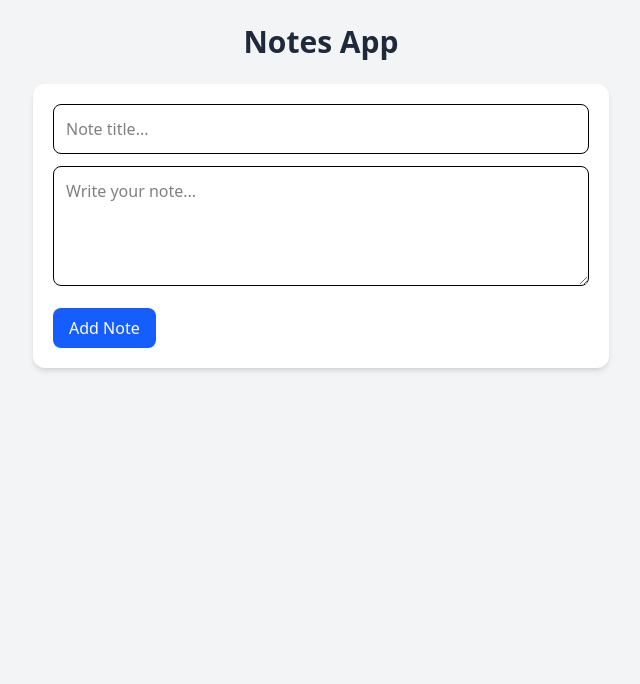
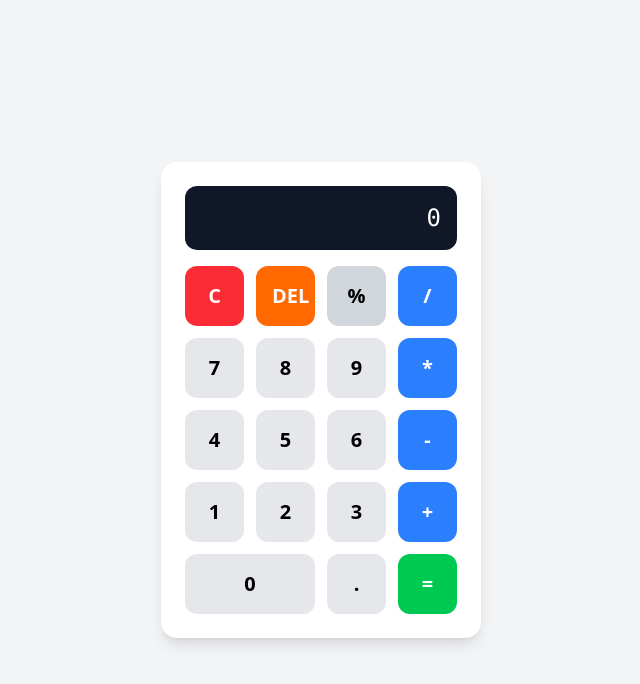
Before and after one commit to Abdulmuiz00/projectmy, a React (Vite) app: page / in a window 1280 px wide. Shown: the top 684 px of the page, without its empty margins (319-959 px from the left). Built offline with nearby package versions, Linux system fonts and the light colour scheme.

Commit message:
DAY033
created a calculator app

```diff
--- a/src/App.jsx
+++ b/src/App.jsx
@@ -1,9 +1,12 @@
-import Notes from "./Notes";
+
+
+import Calculator from "./Calculator";
+import NotesApp from "./Notes";
 
 function App() {
   return (
     <div>
-      <Notes/>
+      <Calculator/>
     </div>
   );
 }
--- /dev/null
+++ b/src/Calculator.jsx
@@ -0,0 +1,75 @@
+import React, { useState } from "react";
+
+function Calculator() {
+  const [input, setInput] = useState("");
+
+  const handleClick = (value) => {
+    setInput((prev) => prev + value);
+  };
+
+  const handleClear = () => {
+    setInput("");
+  };
+
+  const handleDelete = () => {
+    setInput((prev) => prev.slice(0, -1));
+  };
+
+  const handleEqual = () => {
+    try {
+      // safely evaluate
+      const result = eval(input);
+      setInput(String(result));
+    } catch (err) {
+      setInput("Error");
+      setTimeout(() => setInput(""), 1000);
+    }
+  };
+
+  return (
+    <div className="w-full min-h-screen flex justify-center items-center bg-gray-100">
+      <div className="bg-white p-6 rounded-2xl shadow-lg w-80">
+
+        {/* Display */}
+        <div className="bg-gray-900 text-white p-4 rounded-xl text-right text-2xl font-mono mb-4 overflow-x-auto">
+          {input || "0"}
+        </div>
+
+        {/* Buttons Grid */}
+        <div className="grid grid-cols-4 gap-3">
+
+          {/* Row 1 */}
+          <button onClick={handleClear} className="btn bg-red-500 text-white">C</button>
+          <button onClick={handleDelete} className="btn bg-orange-500 text-white">DEL</button>
+          <button onClick={() => handleClick("%")} className="btn bg-gray-300">%</button>
+          <button onClick={() => handleClick("/")} className="btn bg-blue-500 text-white">/</button>
+
+          {/* Row 2 */}
+          <button onClick={() => handleClick("7")} className="btn">7</button>
+          <button onClick={() => handleClick("8")} className="btn">8</button>
+          <button onClick={() => handleClick("9")} className="btn">9</button>
+          <button onClick={() => handleClick("*")} className="btn bg-blue-500 text-white">*</button>
+
+          {/* Row 3 */}
+          <button onClick={() => handleClick("4")} className="btn">4</button>
+          <button onClick={() => handleClick("5")} className="btn">5</button>
+          <button onClick={() => handleClick("6")} className="btn">6</button>
+          <button onClick={() => handleClick("-")} className="btn bg-blue-500 text-white">-</button>
+
+          {/* Row 4 */}
+          <button onClick={() => handleClick("1")} className="btn">1</button>
+          <button onClick={() => handleClick("2")} className="btn">2</button>
+          <button onClick={() => handleClick("3")} className="btn">3</button>
+          <button onClick={() => handleClick("+")} className="btn bg-blue-500 text-white">+</button>
+
+          {/* Row 5 */}
+          <button onClick={() => handleClick("0")} className="btn col-span-2">0</button>
+          <button onClick={() => handleClick(".")} className="btn">.</button>
+          <button onClick={handleEqual} className="btn bg-green-500 text-white">=</button>
+        </div>
+      </div>
+    </div>
+  );
+}
+
+export default Calculator;
--- a/src/index.css
+++ b/src/index.css
@@ -1 +1,11 @@
 @import "tailwindcss";
+@tailwind base;
+@tailwind components;
+@tailwind utilities;
+
+@layer components {
+  .btn {
+    @apply bg-gray-200 p-4 rounded-xl text-xl font-semibold
+           hover:bg-gray-300 transition;
+  }
+}
```
